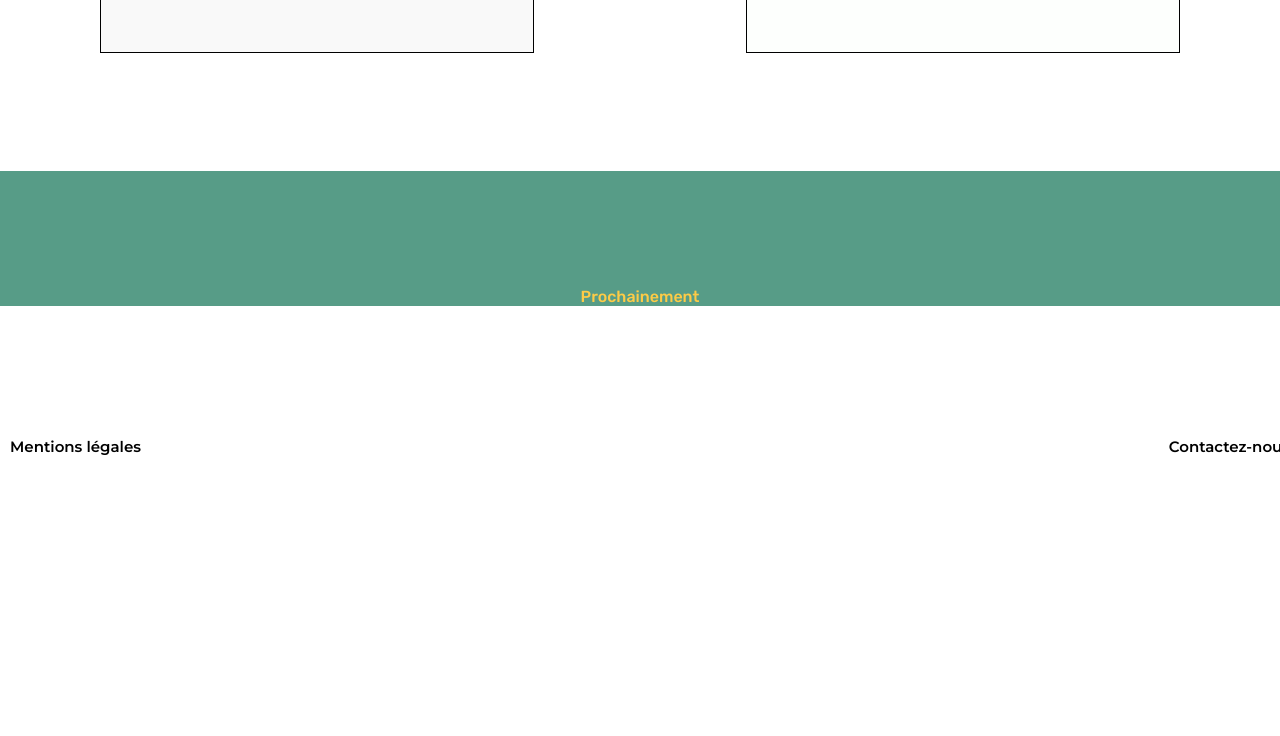
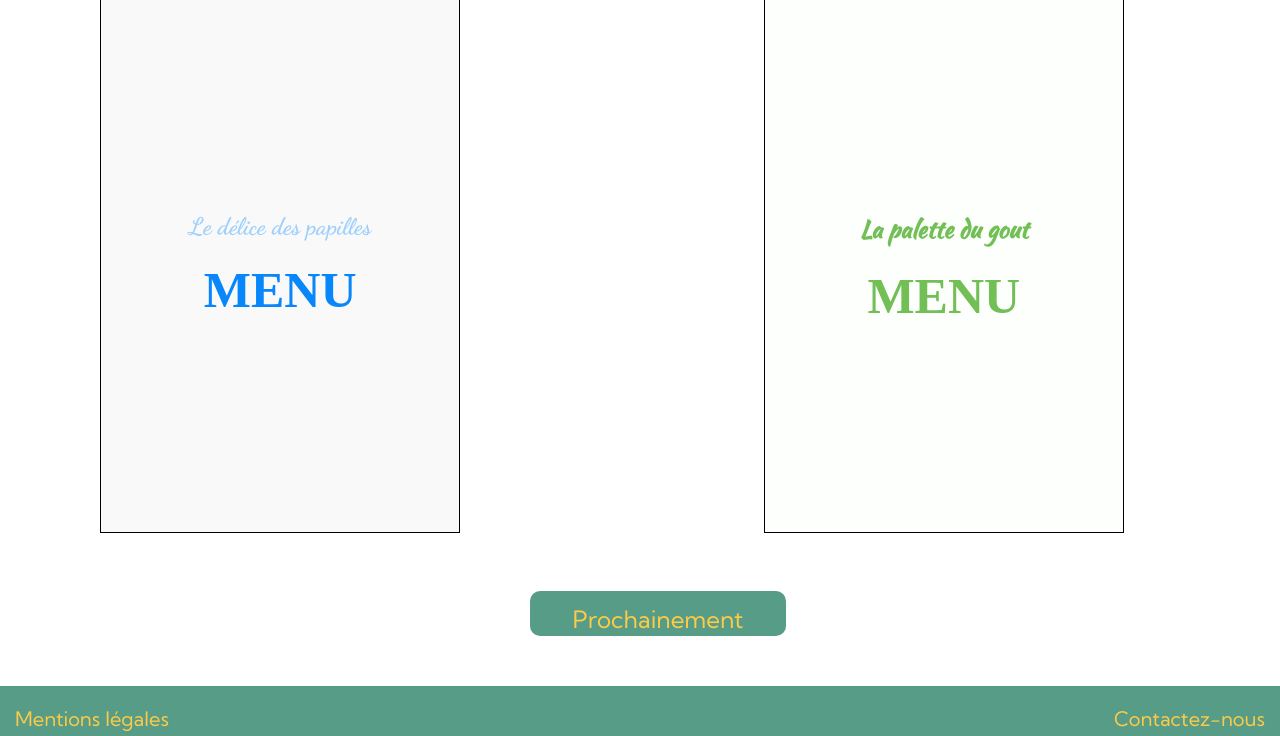
Before and after one commit to Ces0715/ohmyfoodsass, a website: page index.html in a window 1280 px wide. Shown: the part 729-1465 px from the top of the page. Before the commit the page ends 1201 px from the top, so only its background shows below. Drawn offline with Linux system fonts and the light colour scheme; a web font is replaced by a local one.

Commit message:
structure

```diff
--- a/index.html
+++ b/index.html
@@ -12,6 +12,7 @@
 		<link href="https://fonts.googleapis.com/css2?family=Croissant+One&family=Kaushan+Script&display=swap" rel="stylesheet">
 		<link href="https://fonts.googleapis.com/css2?family=Croissant+One&family=Kaushan+Script&family=Roboto+Slab:wght@500;600;700;800&display=swap" rel="stylesheet">
         <link href="https://fonts.googleapis.com/css2?family=Sriracha&display=swap" rel="stylesheet">
+        <link href="https://fonts.googleapis.com/css2?family=Kumbh+Sans&display=swap" rel="stylesheet">
         <title>menus</title>
 </head>
 
--- a/public/scss/_container.scss
+++ b/public/scss/_container.scss
@@ -6,19 +6,21 @@
     margin-top: 120px;
     margin-left:100px;
     margin-right: 100px;
-    height:90%;
+    height:1200px;
+    width:80%;
 }
 
 section{
     width:100%;
-    height: 800px;
+    height: 2000px;
+
 }
 
 .menu1{
     border: 1px black solid;
     background-color: #fcdfdb;
-    width:40%;
-    height:300px;
+    width:35%;
+    height:45%;
     color:$secondaryColor;
     text-align: center;
 }
@@ -36,21 +38,21 @@ section{
 img{
     width:30px;
     height: 30px;
-    padding-top: 60px;
+    padding-top: 150px;
     color:#f05861;
 }
 
 .menu2{
     border: 1px black solid;
-    width:40%;
-    height: 300px;
+    width:35%;
+    height: 45%;
     color:#c77412;
     text-align: center;
     background-color: #fff5fe;
 }
 
 .menu2 h2{
-    padding-top: 100px;
+    padding-top: 200px;
     font-family: 'Croissant One', cursive;
     font-size: medium;
 }
@@ -61,8 +63,8 @@ img{
 
 .menu3{
     border: 1px black solid;
-    width:40%;
-    height: 300px;
+    width:35%;
+    height: 45%;
     color:$color3;
     text-align: center;
     background-color: #f9f9f9;
@@ -70,21 +72,21 @@ img{
 }
 
 .menu3 h2{
-    padding-top: 100px;
+    padding-top: 200px;
     font-family: 'Dancing Script', cursive;
     color:lighten($color3, $amount: 30);
 }
 
 .menu4{
     border: 1px black solid;
-    width:40%;
-    height: 300px;
+    width:35%;
+    height: 45%;
     color:#72bf56;
     text-align: center;
     background-color:#fdfffd;
 }
 
 .menu4 h2{
-    padding-top: 100px;
+    padding-top: 200px;
     font-family: 'Kaushan Script', cursive;
 }
--- a/public/scss/_footer.scss
+++ b/public/scss/_footer.scss
@@ -5,28 +5,45 @@
         display: flex;
         flex-direction: row;
         justify-content: space-between;
-        margin-left:10px;
-        margin-right: 10px;
-        font-size: 15px;
-        font-family: 'Montserrat', sans-serif;
-        font-weight: bold;
+        font-size: 20px;
+        font-family: 'Kumbh Sans', sans-serif;
         position: absolute;
         width: 100%;
         height: 50px;
-        margin-top: 100px;
+        margin-top: 50px;
+        background-color: $bgcolor;
+        color:#fdcb46;
+    }
+
+    .mentions{
+        margin-left: 15px;
+    }
+
+    .contact{
+        margin-right: 15px;
+    }
+
+    #footer1{
+        display: flex;
+        align-items: center;
+        justify-content: center;
+        background-color: $bgcolor;
+        color:#fdcb46;
+        width: 20%;
+        height: 45px;
+        border-radius: 10px;
+        font-family: 'Kumbh Sans', sans-serif;
+        margin-left: 530px;
 
     }
 
-    #footer1{
-        background-color: $bgcolor;
-        color:#fdcb46;
-        font-family: 'Rubik', sans-serif;
-        margin-top: 100px;
-        padding-top: 100px;
-
+    .footer{
+        display: flex;
     }
-
 
     #footer1 p{
         text-align: center;
+        padding-top: 10px;
+        font-size: x-large;
+
     }
--- a/public/scss/_main.scss
+++ b/public/scss/_main.scss
@@ -1,17 +1,18 @@
 $primaryColor:#fdcb46;
 $secondaryColor:#3c1218;
 $color3:#0887fb;
-$color3deg:linear-gradient (to right, #0887fb)
-$bgcolor #579c87;
-$bgcolor1:#fcdfdb;
+$color3deg:linear-gradient (to right, #0887fb);
+$bgcolor1 :#fcdfdb;
 $bgcolor2:#c77412;
 $bgcolor3:#f9f9f9;
 $bgcolor4:#fdfffd;
+$bgcolor: #579c87;
 
 body{
     margin:0;
     display: flex;
     flex-direction: column;
     width: 100%;
-    height: 1200px;
+    height: 1300px;
+    margin-right: 0;
 }
```
Also changed, not shown: public/css/style.css.
